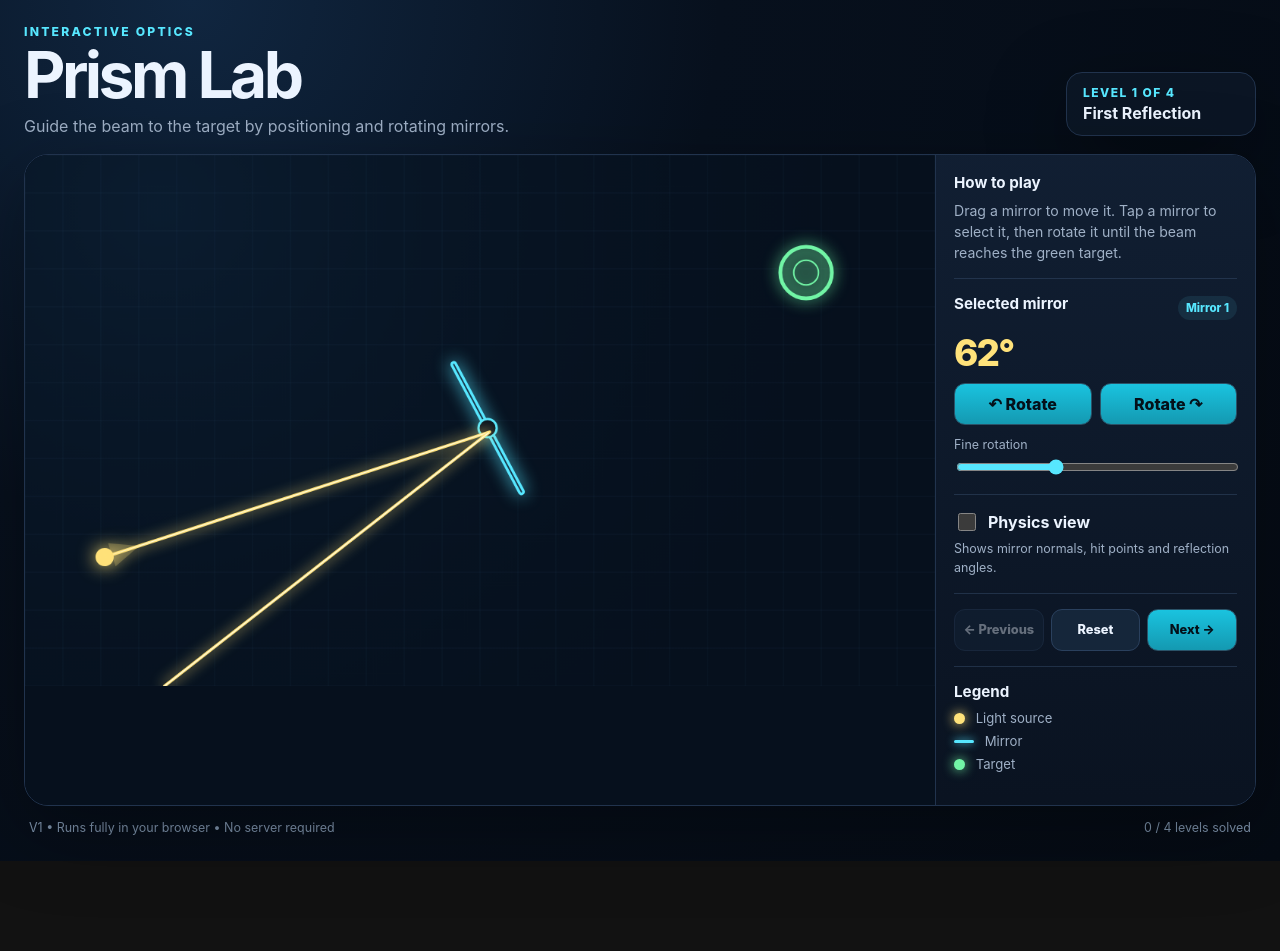
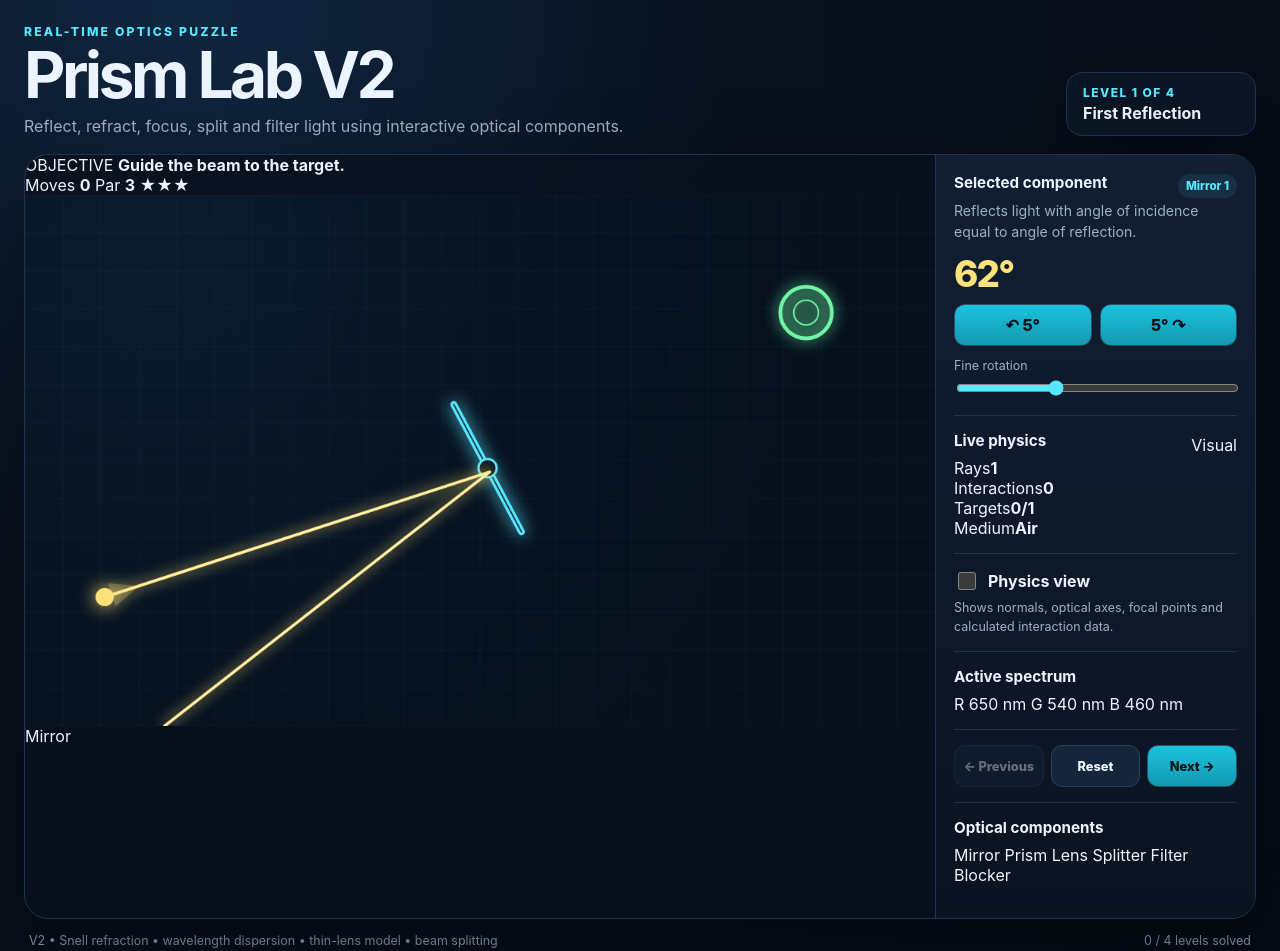
Before and after one commit to Sunny-Gumber/optical-screen-camera-link, a website: page prism-lab/index.html in a window 1280 px wide. Before the commit the page ends 861 px from the top, so only its background shows below. Drawn offline with Linux system fonts and the light colour scheme.

Commit message:
Upgrade Prism Lab interface for V2 optics engine

```diff
--- a/prism-lab/index.html
+++ b/prism-lab/index.html
@@ -3,48 +3,82 @@
 <head>
   <meta charset="utf-8" />
   <meta name="viewport" content="width=device-width,initial-scale=1,viewport-fit=cover" />
-  <meta name="theme-color" content="#08111f" />
-  <title>Prism Lab — Optics Puzzle V1</title>
+  <meta name="theme-color" content="#050b14" />
+  <title>Prism Lab V2 — Real Optics Puzzle</title>
   <link rel="stylesheet" href="./style.css" />
 </head>
 <body>
   <main class="app-shell">
     <header class="topbar">
       <div>
-        <p class="eyebrow">INTERACTIVE OPTICS</p>
-        <h1>Prism Lab</h1>
-        <p class="subtitle">Guide the beam to the target by positioning and rotating mirrors.</p>
+        <p class="eyebrow">REAL-TIME OPTICS PUZZLE</p>
+        <h1>Prism Lab <span>V2</span></h1>
+        <p class="subtitle">Reflect, refract, focus, split and filter light using interactive optical components.</p>
       </div>
       <div class="level-chip" aria-live="polite">
         <span id="levelLabel">Level 1</span>
-        <strong id="levelTitle">First Reflection</strong>
+        <strong id="levelTitle">Reflection 101</strong>
       </div>
     </header>
 
     <section class="game-card">
-      <div class="canvas-wrap" id="canvasWrap">
-        <canvas id="gameCanvas" width="1200" height="700" aria-label="Optics puzzle board"></canvas>
-        <div id="toast" class="toast" role="status" aria-live="polite"></div>
+      <div class="stage-column">
+        <div class="objective-bar">
+          <div>
+            <span class="objective-kicker">OBJECTIVE</span>
+            <strong id="objectiveText">Guide the beam to the target.</strong>
+          </div>
+          <div class="score-pack">
+            <span>Moves <b id="moveCount">0</b></span>
+            <span>Par <b id="parCount">3</b></span>
+            <span id="starPreview" class="stars">★★★</span>
+          </div>
+        </div>
+
+        <div class="canvas-wrap" id="canvasWrap">
+          <canvas id="gameCanvas" width="1200" height="700" aria-label="Interactive optics puzzle board"></canvas>
+          <div id="toast" class="toast" role="status" aria-live="polite"></div>
+          <div id="componentBadge" class="component-badge">Mirror</div>
+        </div>
+
+        <div id="sandboxTray" class="sandbox-tray" hidden>
+          <span>Add component</span>
+          <button type="button" data-add="mirror">Mirror</button>
+          <button type="button" data-add="prism">Prism</button>
+          <button type="button" data-add="lens">Lens</button>
+          <button type="button" data-add="splitter">Beam splitter</button>
+          <button type="button" data-add="filter-red">Red filter</button>
+          <button type="button" data-add="filter-green">Green filter</button>
+          <button type="button" data-add="filter-blue">Blue filter</button>
+          <button type="button" data-add="blocker">Blocker</button>
+        </div>
       </div>
 
       <aside class="panel">
         <section class="panel-block">
-          <h2>How to play</h2>
-          <p>Drag a mirror to move it. Tap a mirror to select it, then rotate it until the beam reaches the green target.</p>
-        </section>
-
-        <section class="panel-block selected-card">
           <div class="row between">
-            <h2>Selected mirror</h2>
+            <h2>Selected component</h2>
             <span id="selectedName" class="status-pill">Mirror 1</span>
           </div>
+          <p id="selectedDescription">Reflects light with angle of incidence equal to angle of reflection.</p>
           <div class="angle-readout"><span id="angleValue">0</span>°</div>
           <div class="control-grid">
-            <button id="rotateLeft" type="button">↶ Rotate</button>
-            <button id="rotateRight" type="button">Rotate ↷</button>
+            <button id="rotateLeft" type="button">↶ 5°</button>
+            <button id="rotateRight" type="button">5° ↷</button>
           </div>
           <label class="range-label" for="angleSlider">Fine rotation</label>
           <input id="angleSlider" type="range" min="0" max="179" step="1" value="0" />
+          <button id="deleteComponent" type="button" class="danger compact" hidden>Delete component</button>
+        </section>
+
+        <section class="panel-block metrics">
+          <div class="row between"><h2>Live physics</h2><span id="physicsModeLabel">Visual</span></div>
+          <div class="metric-grid">
+            <div><span>Rays</span><strong id="rayCount">1</strong></div>
+            <div><span>Interactions</span><strong id="interactionCount">0</strong></div>
+            <div><span>Targets</span><strong id="targetCount">0/1</strong></div>
+            <div><span>Medium</span><strong id="mediumLabel">Air</strong></div>
+          </div>
         </section>
 
         <section class="panel-block">
@@ -52,7 +86,16 @@
             <input id="physicsToggle" type="checkbox" />
             <span>Physics view</span>
           </label>
-          <p class="small">Shows mirror normals, hit points and reflection angles.</p>
+          <p class="small">Shows normals, optical axes, focal points and calculated interaction data.</p>
+        </section>
+
+        <section class="panel-block spectrum-panel">
+          <h2>Active spectrum</h2>
+          <div id="spectrumReadout" class="spectrum-readout">
+            <span class="spec red">R 650 nm</span>
+            <span class="spec green">G 540 nm</span>
+            <span class="spec blue">B 460 nm</span>
+          </div>
         </section>
 
         <section class="panel-block actions">
@@ -61,18 +104,23 @@
           <button id="nextLevel" type="button">Next →</button>
         </section>
 
-        <section class="panel-block legend">
-          <h2>Legend</h2>
-          <div><span class="dot source"></span> Light source</div>
-          <div><span class="line mirror"></span> Mirror</div>
-          <div><span class="dot target"></span> Target</div>
+        <section class="panel-block component-key">
+          <h2>Optical components</h2>
+          <div class="key-grid">
+            <span><i class="key mirror"></i>Mirror</span>
+            <span><i class="key prism"></i>Prism</span>
+            <span><i class="key lens"></i>Lens</span>
+            <span><i class="key splitter"></i>Splitter</span>
+            <span><i class="key filter"></i>Filter</span>
+            <span><i class="key blocker"></i>Blocker</span>
+          </div>
         </section>
       </aside>
     </section>
 
     <footer>
-      <span>V1 • Runs fully in your browser • No server required</span>
-      <span id="progressText">0 / 4 levels solved</span>
+      <span>V2 • Snell refraction • wavelength dispersion • thin-lens model • beam splitting</span>
+      <span id="progressText">0 / 7 campaign levels solved</span>
     </footer>
   </main>
 
```
